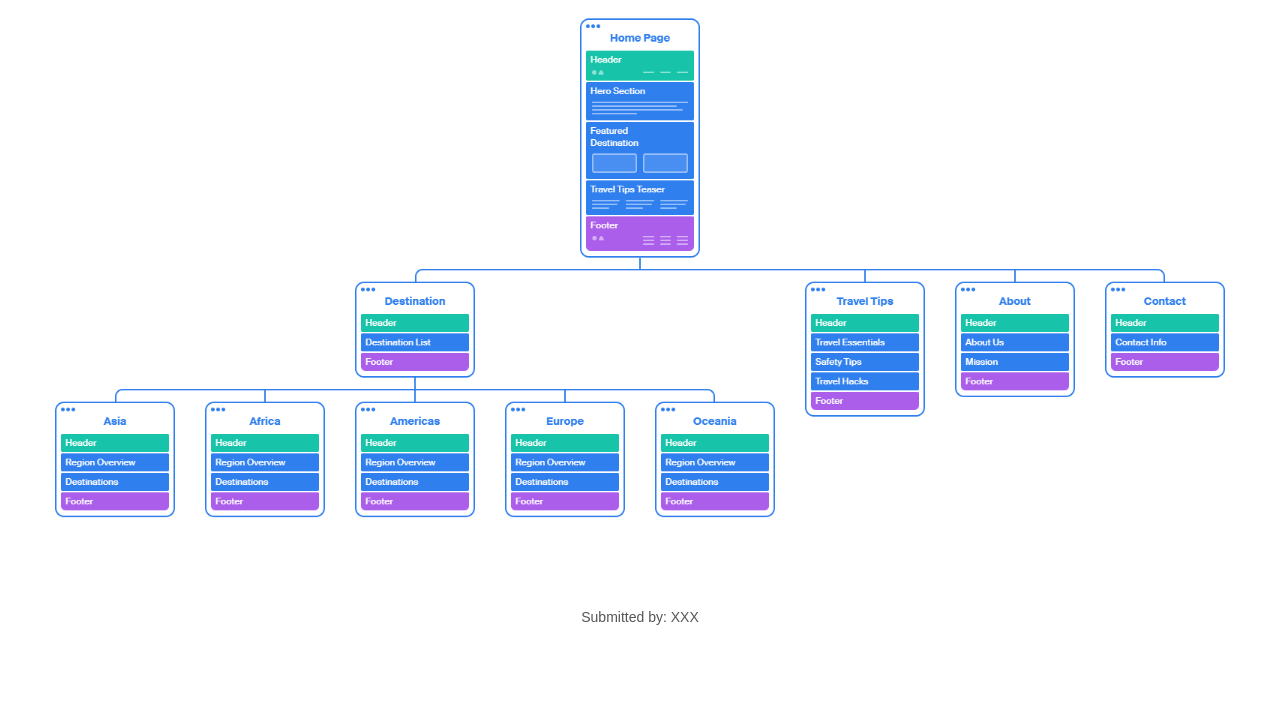
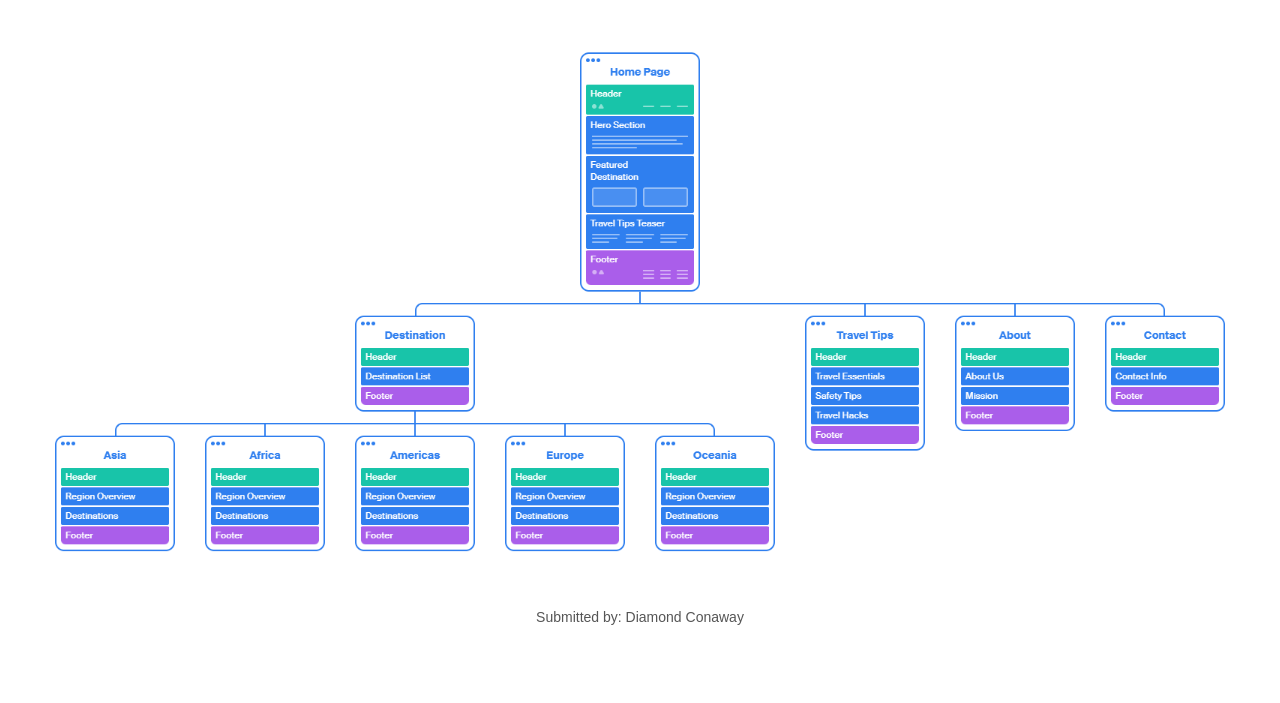
Before and after one commit to travelconaway/websitedeliverable2, a plain HTML site: page index.html in a window 1280 px wide. Shown: the part 165-868 px from the top of the page. Before the commit the page ends 800 px from the top, so only its background shows below. Drawn offline with Linux system fonts and the light colour scheme.

Commit message:
Update index.html

```diff
--- a/index.html
+++ b/index.html
@@ -7,12 +7,12 @@
     <link rel="stylesheet" href="styles.css">
 </head>
 <body>
+    <h1>Travel Guide Website Content Map</h1>
     <div class="container">
-        <h1>Travel Guide Website Content Map</h1>
         <img src="content_map.png" alt="Travel Guide Website Content Map">
     </div>
     <div class="footer">
-        Submitted by: XXX
+        Submitted by: Diamond Conaway
     </div>
 </body>
 </html>
```
